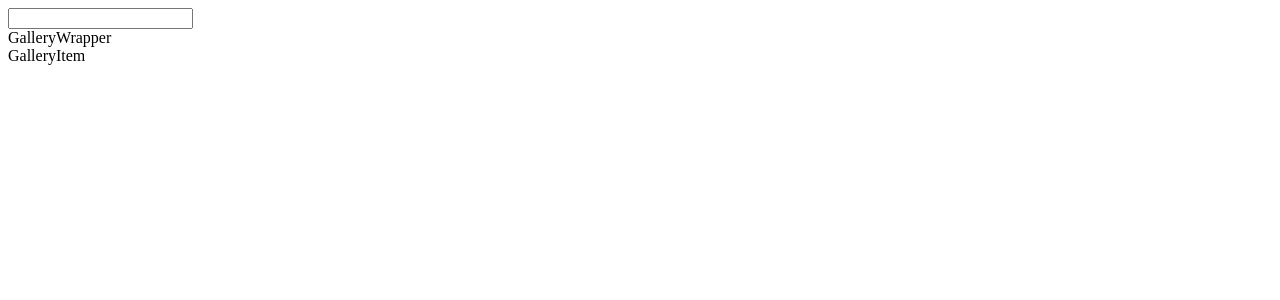
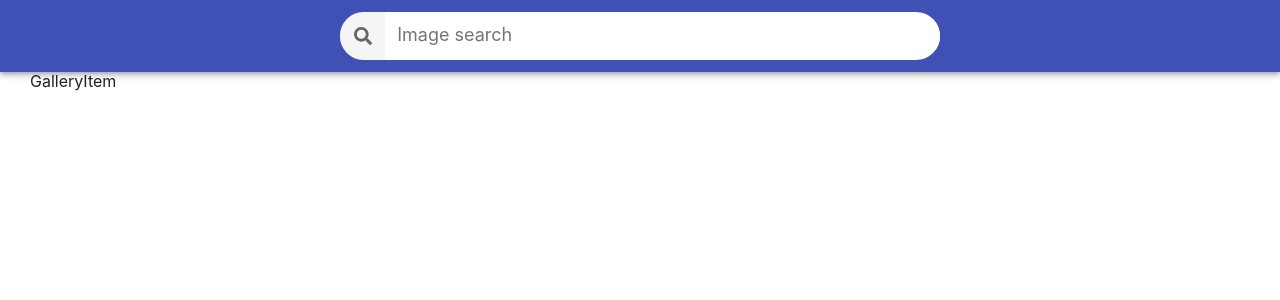
Before and after one commit to maxyma-sanx/goit-react-hw-03-image-finder, a React (Create React App) app: page / in a window 1280 px wide. Shown: the top 300 px of the page. Built offline with nearby package versions, Linux system fonts and the light colour scheme.

Commit message:
add search bar

```diff
--- a/package.json
+++ b/package.json
@@ -12,6 +12,7 @@
     "prop-types": "^15.8.1",
     "react": "^18.1.0",
     "react-dom": "^18.1.0",
+    "react-icons": "^4.7.1",
     "react-scripts": "5.0.1",
     "styled-components": "^5.3.6",
     "web-vitals": "^2.1.3"
--- a/src/components/App.jsx
+++ b/src/components/App.jsx
@@ -1,11 +1,15 @@
+import { GlobalStyle } from './GlobalStyle/GlobalStyle';
 import { ImageGallery } from './ImageGallery';
 import { Searchbar } from './Searchbar';
-
+import { Wrapper } from './Wrapper';
 export const App = () => {
   return (
     <>
       <Searchbar />
-      <ImageGallery />
+      <Wrapper>
+        <ImageGallery />
+      </Wrapper>
+      <GlobalStyle />
     </>
   );
 };
--- /dev/null
+++ b/src/components/GlobalStyle/GlobalStyle.js
@@ -0,0 +1,118 @@
+import { createGlobalStyle } from 'styled-components';
+import 'modern-normalize';
+
+export const GlobalStyle = createGlobalStyle`
+  body {
+    margin: 0;
+    font-family: -apple-system, BlinkMacSystemFont, 'Segoe UI', Roboto,
+      Oxygen-Sans, Ubuntu, Cantarell, 'Helvetica Neue', sans-serif;
+    color: #212121;
+    background-color: #fff;
+    -webkit-font-smoothing: antialiased;
+    -moz-osx-font-smoothing: grayscale;
+  }
+
+  h1, h2, h3, h4, h5, p, ul {
+    padding: 0;
+    margin: 0;
+  }
+
+  img {
+    display: block;
+    max-width: 100%;
+    height: auto;
+  }
+
+  a {
+    color: inherit;
+    text-decoration: none;
+  }
+`;
+
+// /*
+//  * Стили компонента ImageGallery
+//  */
+// .ImageGallery {
+//   display: grid;
+//   max-width: calc(100vw - 48px);
+//   grid-template-columns: repeat(auto-fill, minmax(320px, 1fr));
+//   grid-gap: 16px;
+//   margin-top: 0;
+//   margin-bottom: 0;
+//   padding: 0;
+//   list-style: none;
+//   margin-left: auto;
+//   margin-right: auto;
+// }
+
+// /*
+//  * Стили компонента ImageGalleryItem
+//  */
+// .ImageGalleryItem {
+//   border-radius: 2px;
+//   box-shadow: 0px 1px 3px 0px rgba(0, 0, 0, 0.2),
+//     0px 1px 1px 0px rgba(0, 0, 0, 0.14), 0px 2px 1px -1px rgba(0, 0, 0, 0.12);
+// }
+
+// .ImageGalleryItem-image {
+//   width: 100%;
+//   height: 260px;
+//   object-fit: cover;
+//   transition: transform 250ms cubic-bezier(0.4, 0, 0.2, 1);
+// }
+
+// .ImageGalleryItem-image:hover {
+//   transform: scale(1.03);
+//   cursor: zoom-in;
+// }
+
+// /*
+//  * Стили компонента Modal
+//  */
+
+// .Overlay {
+//   position: fixed;
+//   top: 0;
+//   left: 0;
+//   width: 100vw;
+//   height: 100vh;
+//   display: flex;
+//   justify-content: center;
+//   align-items: center;
+//   background-color: rgba(0, 0, 0, 0.8);
+//   z-index: 1200;
+// }
+
+// .Modal {
+//   max-width: calc(100vw - 48px);
+//   max-height: calc(100vh - 24px);
+// }
+
+// /*
+// * Стили компонента Buton (Load more)
+// */
+// .Button {
+//   padding: 8px 16px;
+//   border-radius: 2px;
+//   background-color: #3f51b5;
+//   transition: all 250ms cubic-bezier(0.4, 0, 0.2, 1);
+//   text-align: center;
+//   display: inline-block;
+//   color: #fff;
+//   border: 0;
+//   text-decoration: none;
+//   cursor: pointer;
+//   font-family: inherit;
+//   font-size: 18px;
+//   line-height: 24px;
+//   font-style: normal;
+//   font-weight: 500;
+//   min-width: 180px;
+//   box-shadow: 0px 3px 1px -2px rgba(0, 0, 0, 0.2),
+//     0px 2px 2px 0px rgba(0, 0, 0, 0.14), 0px 1px 5px 0px rgba(0, 0, 0, 0.12);
+// }
+
+// .Button:hover,
+// .Button:focus {
+//   background-color: #303f9f;
+// }
--- a/src/components/ImageGallery/ImageGallery.js
+++ b/src/components/ImageGallery/ImageGallery.js
@@ -4,7 +4,6 @@ import { GalleryWrapper } from './ImageGallery.styled';
 export const ImageGallery = () => {
   return (
     <GalleryWrapper>
-      GalleryWrapper
       <ImageGalleryItem />
     </GalleryWrapper>
   );
--- a/src/components/Searchbar/Searchbar.js
+++ b/src/components/Searchbar/Searchbar.js
@@ -1,5 +1,21 @@
-import { SearchInput } from './Searchbar.styled';
+import { FaSearch } from 'react-icons/fa';
+
+import {
+  SearchbarContainer,
+  SearchBtn,
+  SearchForm,
+  SearchInput,
+} from './Searchbar.styled';
 
 export const Searchbar = () => {
-  return <SearchInput />;
+  return (
+    <SearchbarContainer>
+      <SearchForm>
+        <SearchBtn type="submit">
+          <FaSearch size="18" />
+        </SearchBtn>
+        <SearchInput type="text" placeholder="Image search" />
+      </SearchForm>
+    </SearchbarContainer>
+  );
 };
--- a/src/components/Searchbar/Searchbar.styled.js
+++ b/src/components/Searchbar/Searchbar.styled.js
@@ -1,3 +1,70 @@
 import styled from 'styled-components';
 
-export const SearchInput = styled.input``;
+export const SearchbarContainer = styled.div`
+  position: sticky;
+  top: 0;
+  left: 0;
+
+  display: flex;
+  justify-content: center;
+  align-items: center;
+
+  min-height: 64px;
+  padding: 12px 24px;
+
+  color: ${({ theme }) => theme.colors.white};
+  background-color: ${({ theme }) => theme.colors.accent};
+  box-shadow: ${({ theme }) => theme.shadows.default};
+  z-index: 100;
+`;
+
+export const SearchForm = styled.form`
+  display: flex;
+  align-items: center;
+
+  width: 100%;
+  max-width: 600px;
+
+  background-color: ${({ theme }) => theme.colors.white};
+  border-radius: 25px;
+  overflow: hidden;
+`;
+
+export const SearchBtn = styled.button`
+  display: flex;
+  justify-content: center;
+  align-items: center;
+
+  width: 48px;
+  height: 48px;
+
+  border: 0;
+  opacity: 0.6;
+  cursor: pointer;
+  outline: none;
+
+  transition: opacity ${({ theme }) => theme.transitions.default};
+
+  :hover {
+    opacity: 1;
+  }
+`;
+
+export const SearchInput = styled.input`
+  display: inline-block;
+
+  padding: 4px 12px;
+  margin-bottom: 4px;
+
+  width: 100%;
+
+  font: inherit;
+  font-size: 20px;
+  border: none;
+  outline: none;
+
+  ::placeholder {
+    font: inherit;
+    font-size: 18px;
+  }
+`;
--- /dev/null
+++ b/src/components/Wrapper/Wrapper.js
@@ -0,0 +1,5 @@
+import { Container } from './Wrapper.styled';
+
+export const Wrapper = ({ children }) => {
+  return <Container>{children}</Container>;
+};
--- /dev/null
+++ b/src/components/Wrapper/Wrapper.styled.js
@@ -0,0 +1,8 @@
+import styled from 'styled-components';
+
+export const Container = styled.div`
+  padding: 0 30px;
+  margin: 0 auto;
+
+  width: 1280px;
+`;
--- /dev/null
+++ b/src/components/Wrapper/index.js
@@ -0,0 +1 @@
+export { Wrapper } from './Wrapper';
--- a/src/index.js
+++ b/src/index.js
@@ -2,8 +2,13 @@ import React from 'react';
 import ReactDOM from 'react-dom/client';
 import { App } from 'components/App';
 
+import { ThemeProvider } from 'styled-components';
+import { theme } from './utils/theme';
+
 ReactDOM.createRoot(document.getElementById('root')).render(
   <React.StrictMode>
-    <App />
+    <ThemeProvider theme={theme}>
+      <App />
+    </ThemeProvider>
   </React.StrictMode>
 );
--- /dev/null
+++ b/src/utils/theme.js
@@ -0,0 +1,15 @@
+export const theme = {
+  colors: {
+    white: '#fff',
+    accent: '#3f51b5',
+  },
+
+  shadows: {
+    default:
+      '0px 2px 4px -1px rgba(0, 0, 0, 0.2), 0px 4px 5px 0px rgba(0, 0, 0, 0.14), 0px 1px 10px 0px rgba(0, 0, 0, 0.12)',
+  },
+
+  transitions: {
+    default: '250ms cubic-bezier(0.4, 0, 0.2, 1)',
+  },
+};
```
Also changed, not shown: 1 other file (tests, documents, lock files or other folders).
